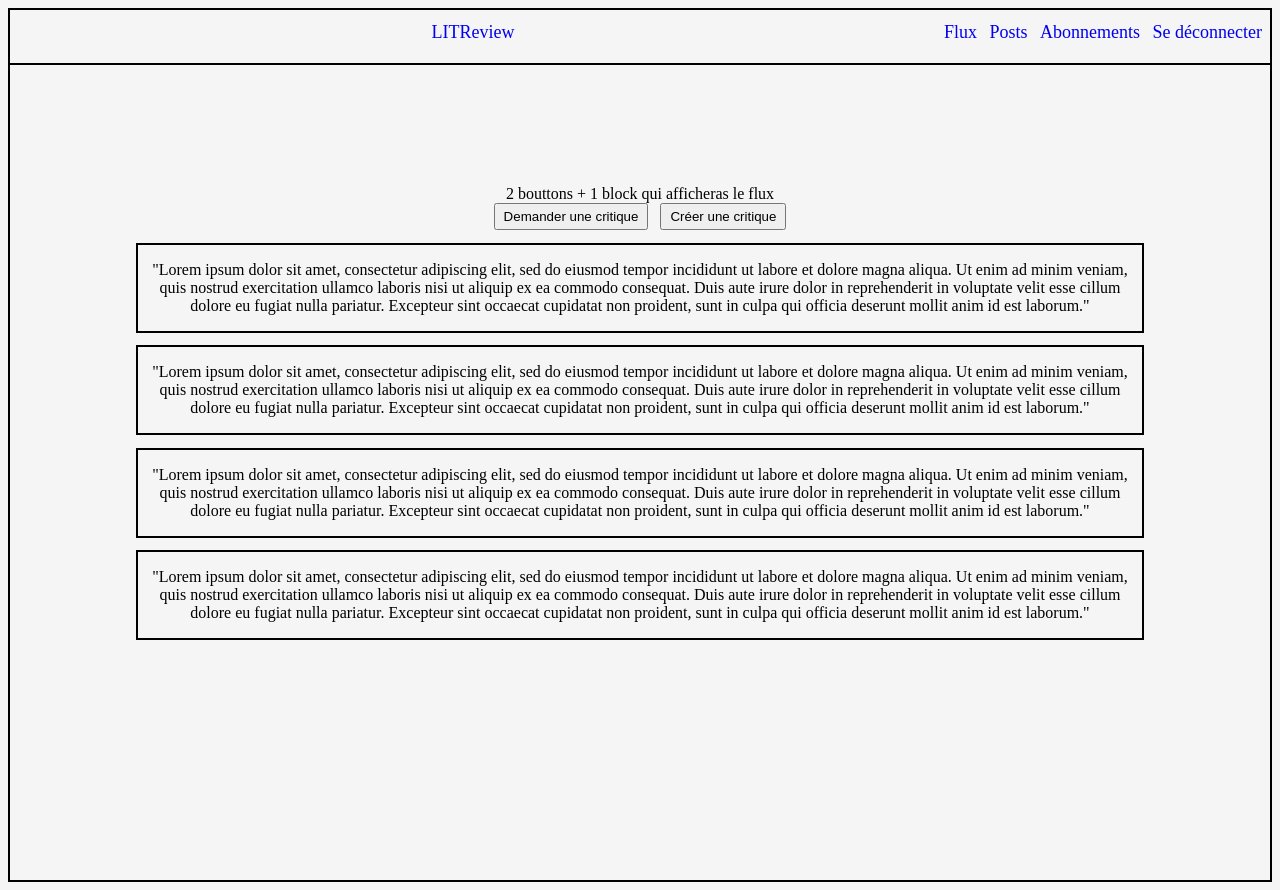
After one commit to Dhyakia/OPC_Project09, a Django app: page /flux/ in a window 1280 px wide. The commit adds this page. Run offline with Django 4.2, Linux system fonts and the light colour scheme.

Commit message:
wireframe: flux (3/10)

```diff
--- a/LITReview/LITReview/urls.py
+++ b/LITReview/LITReview/urls.py
@@ -2,11 +2,12 @@ from django.contrib import admin
 from django.urls import path
 
 from authentication import views as authV
-from review import views
+from review import views as reviV
 
 
 urlpatterns = [
     path('admin/', admin.site.urls),
     path('auth/login/', authV.login, name='login'),
     path('auth/signup/', authV.signup, name='signup'),
+    path('flux/', reviV.flux, name='flux'),
 ]
--- a/LITReview/authentication/templates/authentication/signup.html
+++ b/LITReview/authentication/templates/authentication/signup.html
@@ -6,7 +6,7 @@
 
     <!-- Signup form based on user model -->
     <div div="signup-form">
-        <p>Formulaire:</p>
+        <p>Formulaire basé sur le modèle "user"</p>
         <p>username</p>
         <p>Mot de passe</p>
         <p>Confirmer le mot de passe</p>
--- a/LITReview/review/static/review/style.css
+++ b/LITReview/review/static/review/style.css
@@ -1,6 +1,10 @@
 /* Base.html - global style */
 body {
     background-color: whitesmoke;
+}
+
+button {
+    padding: 4px 8px 4px 8px;
 }
 
 .viewport {
@@ -19,6 +23,7 @@ body {
     padding: 12px 0px 20px 0px;
 }
 .topnav, a {
+    position:static;
     font-size: 18px;
     text-decoration: none!important;
 }
@@ -43,3 +48,10 @@ body {
 }
 
 /* Signup.html style */
+
+/* Flux.html style */
+.flux-container {
+    margin: 1% 10% 1% 10%;
+    border: 2px solid black;
+
+}
--- a/LITReview/review/templates/review/base.html
+++ b/LITReview/review/templates/review/base.html
@@ -20,12 +20,12 @@
 
         <div class="viewport">
             <div class="topnav">
-                <a href="#">LITReview</a>
+                <a href="#" id="mark">LITReview</a>
                 <div class="topnav-right">
-                    <a href="#">Flux</a>
+                    <a href="{% url 'flux' %}">Flux</a>
                     <a href="#">Posts</a>
                     <a href="#">Abonnements</a>
-                    <a href="#">Se déconnecter</a>
+                    <a href="{% url 'login' %}">Se déconnecter</a>
                 </div>
             </div>
             <div class="content-block">
--- /dev/null
+++ b/LITReview/review/templates/review/flux.html
@@ -0,0 +1,53 @@
+{% extends 'review/base.html' %}
+{% block content %}
+
+
+2 bouttons + 1 block qui afficheras le flux
+
+<div class="flux-page">
+
+    <div class="flux-btn">
+        <a href="#"><button>Demander une critique</button></a>
+        <a href="#"><button>Créer une critique</button></a>
+    </div>
+
+    <div class="flux-content">
+        <div class="flux-container">
+            <p>"Lorem ipsum dolor sit amet, consectetur adipiscing elit, sed do
+                eiusmod tempor incididunt ut labore et dolore magna aliqua. Ut
+                enim ad minim veniam, quis nostrud exercitation ullamco laboris
+                nisi ut aliquip ex ea commodo consequat. Duis aute irure dolor in
+                reprehenderit in voluptate velit esse cillum dolore eu fugiat
+                nulla pariatur. Excepteur sint occaecat cupidatat non proident,
+                sunt in culpa qui officia deserunt mollit anim id est laborum."</p>
+        </div>
+        <div class="flux-container">
+            <p>"Lorem ipsum dolor sit amet, consectetur adipiscing elit, sed do
+                eiusmod tempor incididunt ut labore et dolore magna aliqua. Ut
+                enim ad minim veniam, quis nostrud exercitation ullamco laboris
+                nisi ut aliquip ex ea commodo consequat. Duis aute irure dolor in
+                reprehenderit in voluptate velit esse cillum dolore eu fugiat
+                nulla pariatur. Excepteur sint occaecat cupidatat non proident,
+                sunt in culpa qui officia deserunt mollit anim id est laborum."</p>
+        </div>
+        <div class="flux-container">
+            <p>"Lorem ipsum dolor sit amet, consectetur adipiscing elit, sed do
+                eiusmod tempor incididunt ut labore et dolore magna aliqua. Ut
+                enim ad minim veniam, quis nostrud exercitation ullamco laboris
+                nisi ut aliquip ex ea commodo consequat. Duis aute irure dolor in
+                reprehenderit in voluptate velit esse cillum dolore eu fugiat
+                nulla pariatur. Excepteur sint occaecat cupidatat non proident,
+                sunt in culpa qui officia deserunt mollit anim id est laborum."</p>
+        </div>
+        <div class="flux-container">
+            <p>"Lorem ipsum dolor sit amet, consectetur adipiscing elit, sed do
+                eiusmod tempor incididunt ut labore et dolore magna aliqua. Ut
+                enim ad minim veniam, quis nostrud exercitation ullamco laboris
+                nisi ut aliquip ex ea commodo consequat. Duis aute irure dolor in
+                reprehenderit in voluptate velit esse cillum dolore eu fugiat
+                nulla pariatur. Excepteur sint occaecat cupidatat non proident,
+                sunt in culpa qui officia deserunt mollit anim id est laborum."</p>
+        </div>
+    </div>
+</div>
+{% endblock %}
--- a/LITReview/review/views.py
+++ b/LITReview/review/views.py
@@ -1,3 +1,8 @@
 from django.shortcuts import render
 
 # Create your views here.
+def flux(request):
+    return render(
+        request,
+        'review/flux.html'
+    )
```
